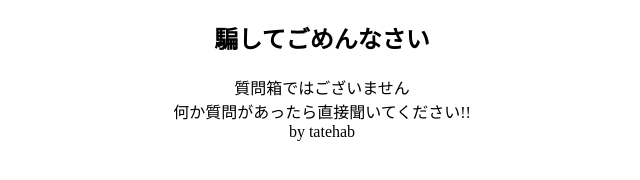
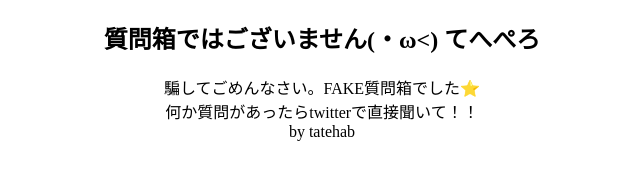
Before and after one commit to tatehab/fake_marshmallow, a plain HTML site: page index.html in a window 1280 px wide. Shown: the whole page, without its empty margins (318-958 px from the left). Drawn offline with Linux system fonts and the light colour scheme.

Commit message:
Update index.html

```diff
--- a/index.html
+++ b/index.html
@@ -8,15 +8,15 @@
 <meta name="twitter:site" content="@tatehab" />
 <meta property="og:url" content="https://tatehab.github.io/fake_marshmallow/" />
 <meta property="og:title" content="匿名で聞けちゃうかも!tatehabさんの質問箱" />
-<meta property="og:description" content="ピアノとかDIYとか色々やってます。Dam a shit e gomenne!" />
+<meta property="og:description" content="ピアノとかDIYとか色々やってます。先に謝ります。ごめんなさい" />
 <meta property="og:image" content="https://peing.net/images/ogp.png" />
-<title>マシュマロ</title>
+<title>FAKE質問箱</title>
 </head>
 <body>
   <center>
-<h2>騙してごめんなさい</h2>
-<p>質問箱ではございません<br>
- 何か質問があったら直接聞いてください!!<br>
+<h2>質問箱ではございません(・ω<) てへぺろ</h2>
+<p>騙してごめんなさい。FAKE質問箱でした⭐️<br>
+ 何か質問があったらtwitterで直接聞いて！！<br>
  by tatehab</p>
     </center>
 </body>
```
